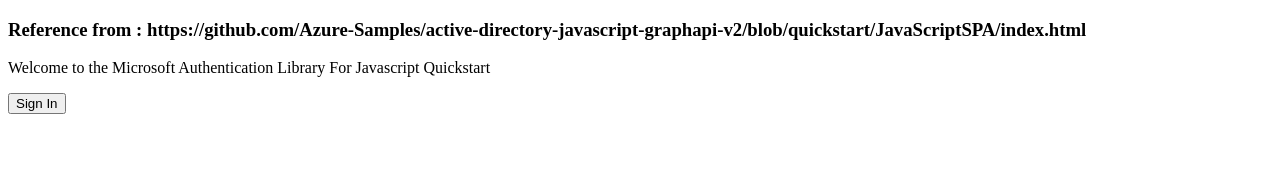
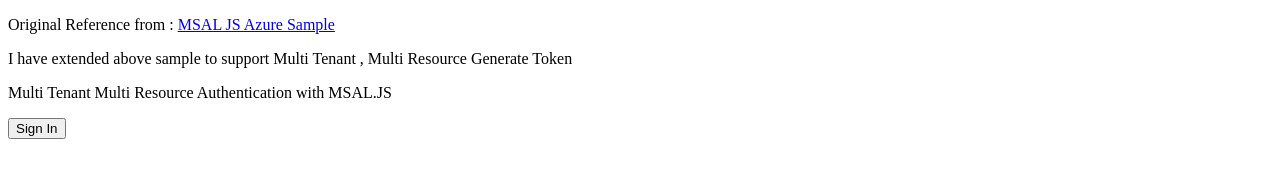
Before and after one commit to anomepani/Multi-Tenant-Authentication-using-adal-js, a plain HTML site: page index1.html in a window 1280 px wide. Drawn offline with Linux system fonts and the light colour scheme; a script that the page names is missing.

Commit message:
Added attributes to original source.

```diff
--- a/index1.html
+++ b/index1.html
@@ -8,10 +8,11 @@
 </head>
 
 <body>
-    <h3>Reference from : https://github.com/Azure-Samples/active-directory-javascript-graphapi-v2/blob/quickstart/JavaScriptSPA/index.html</h3>
+    <p>Original Reference from :  <a href="https://github.com/Azure-Samples/active-directory-javascript-graphapi-v2/blob/quickstart/JavaScriptSPA/index.html">MSAL JS Azure Sample</a></p>
+	<p>I have extended above sample to support Multi Tenant , Multi Resource Generate Token</p>
     <div class="container">
         <div class="leftContainer">
-            <p id="WelcomeMessage">Welcome to the Microsoft Authentication Library For Javascript Quickstart</p>
+            <p id="WelcomeMessage">Multi Tenant Multi Resource Authentication with MSAL.JS</p>
             <button id="SignIn" onclick="signIn()">Sign In</button>
         </div>
         <div class="rightContainer">
```
